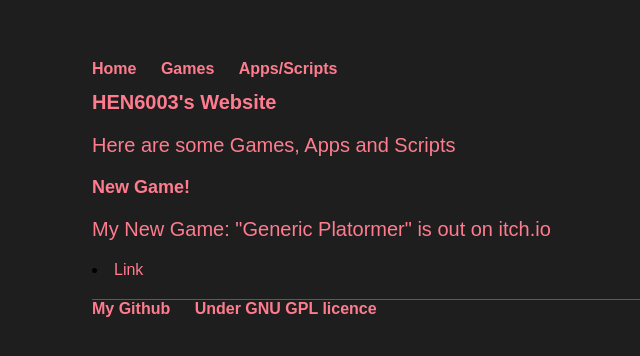
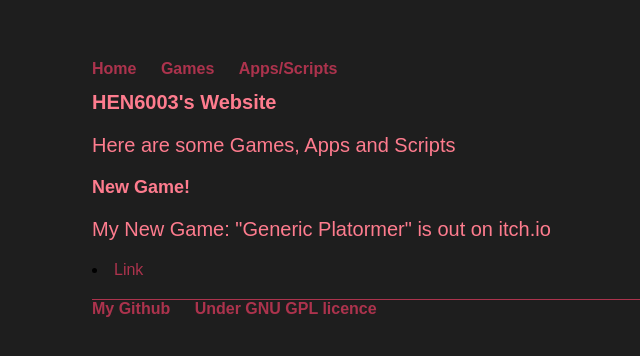
Before and after one commit to hen6003/hen6003.github.io, a Jekyll site: the page built from index.html, in a window 1280 px wide. Shown: the top 356 px of the page, without its empty margins (100-740 px from the left). Built offline with Jekyll 4.4.1, drawn with Linux system fonts in a browser that asks for light colours.

Commit message:
changed colours for links

```diff
--- a/css/main.css
+++ b/css/main.css
@@ -18,7 +18,7 @@ nav ul li, footer ul li {
 }
 a {
     text-decoration: none;
-    color: #fe7c8e;
+    color: #ac334d;
 }
 a:hover {
     text-decoration: underline;
```
